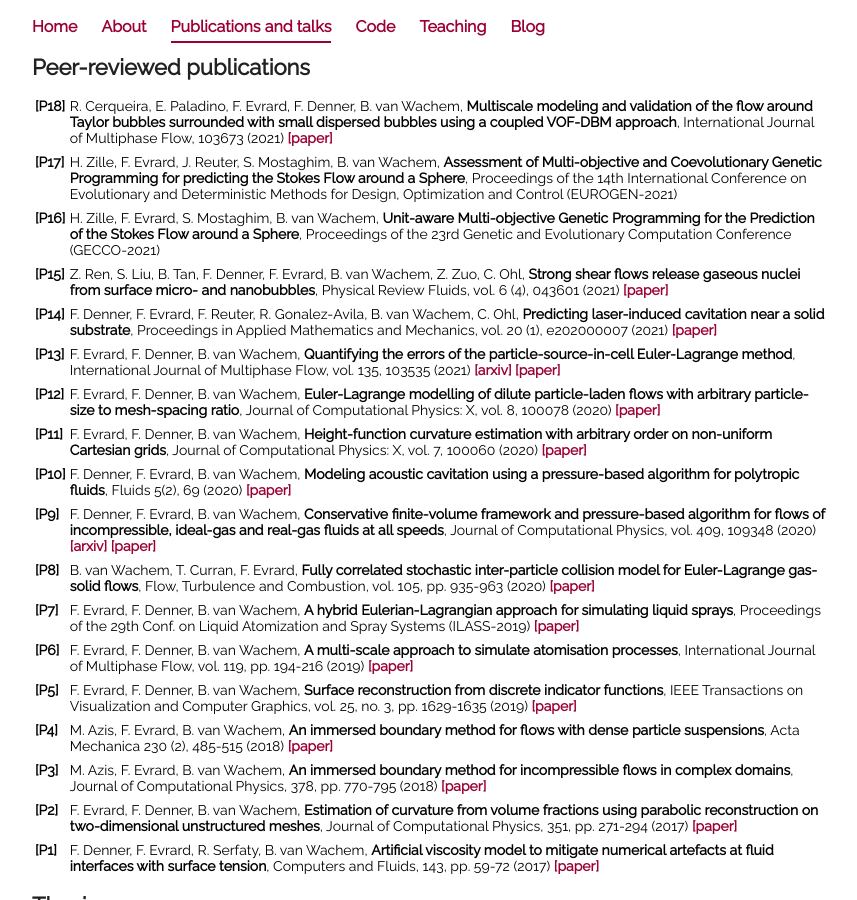
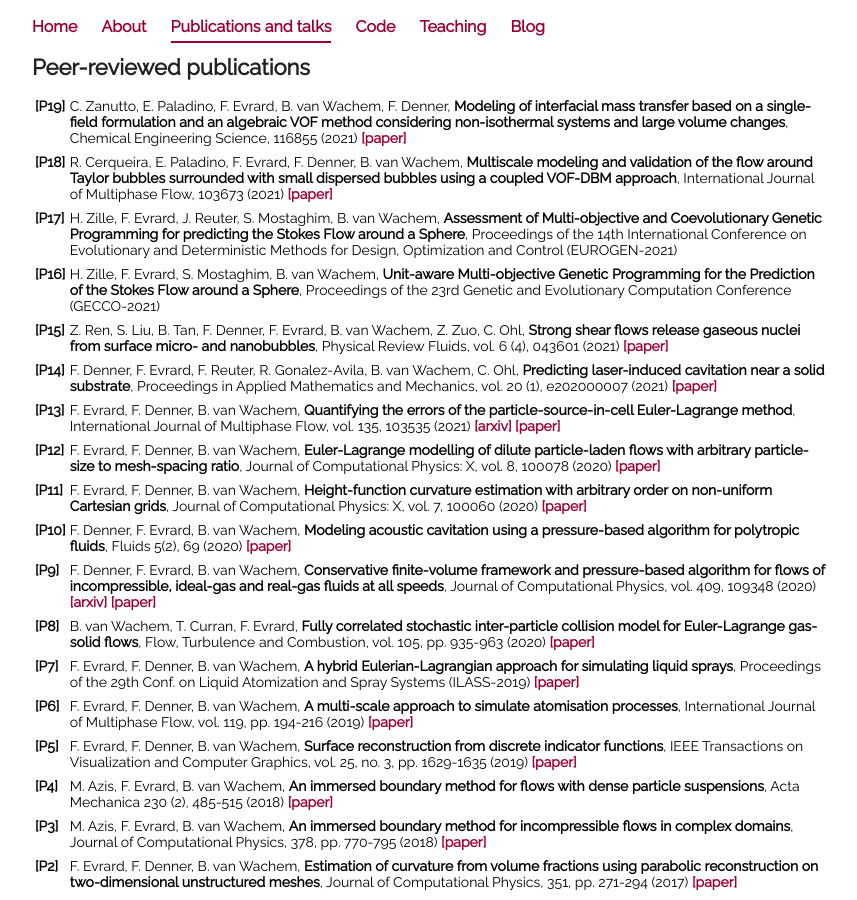
Before and after one commit to fabienevrard/fabienevrard.github.io, a Jekyll site: the page built from publications/index.html, in a window 1280 px wide and 900 px high. Shown: the whole window, without its empty margins (208-1065 px from the left). Built offline with Jekyll 4.4.1, drawn with Linux system fonts in a browser that asks for light colours.

Commit message:
Update index.html

```diff
--- a/publications/index.html
+++ b/publications/index.html
@@ -8,6 +8,11 @@ title: Publications and talks
 	 <table style="width:100%; vertical-align: top; text-align: left;">
 		 <col width=4%>
 		 <col width=95%>
+		 	 <tr>
+		 	 <td><b>[P19]</b></td>
+			 <td>C. Zanutto, E. Paladino, F. Evrard, B. van Wachem, F. Denner, <b>Modeling of interfacial mass transfer based on a single-field formulation and an algebraic VOF method considering non-isothermal systems and large volume changes</b>, Chemical Engineering Science, 116855 (2021) <b><a href="https://doi.org/10.1016/j.ces.2021.116855">[paper]</a></b></td>
+		 </tr>
+		 <tr><td></td><td></td></tr>
 		 <tr>
 			 <td><b>[P18]</b></td>
 			 <td>R. Cerqueira, E. Paladino, F. Evrard, F. Denner, B. van Wachem, <b>Multiscale modeling and validation of the flow around Taylor bubbles surrounded with small dispersed bubbles using a coupled VOF-DBM approach</b>, International Journal of Multiphase Flow, 103673 (2021) <b><a href="https://doi.org/10.1016/j.ijmultiphaseflow.2021.103673">[paper]</a></b></td>
```
